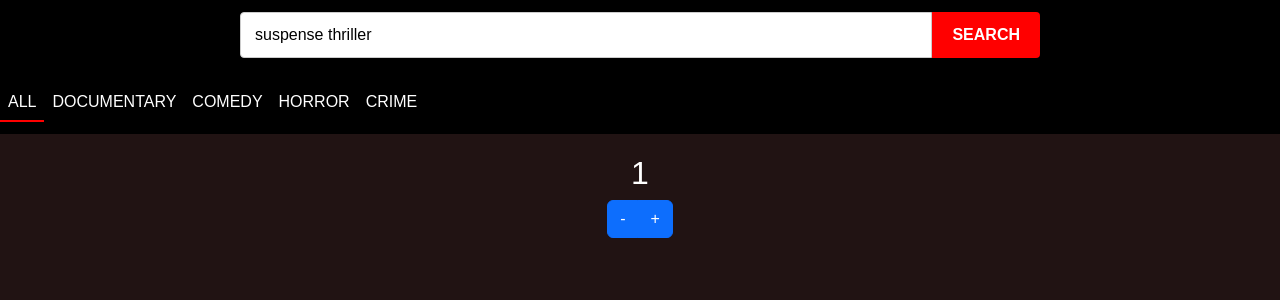
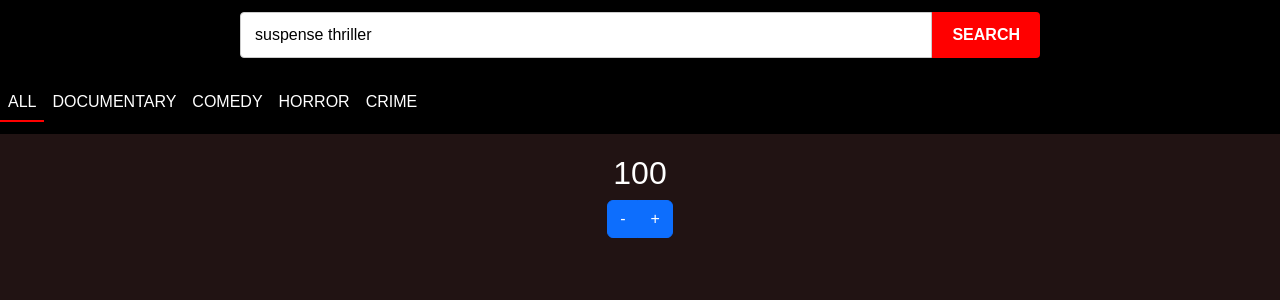
Before and after one commit to princeagrawal024/netflix-roulette, a React (Vite) app in the folder my-app/: page / in a window 1280 px wide. Shown: the top 300 px of the page. Built offline with nearby package versions, Linux system fonts and the light colour scheme.

Commit message:
updated code

```diff
--- a/my-app/src/App.jsx
+++ b/my-app/src/App.jsx
@@ -1,8 +1,8 @@
 import { useState } from 'react'
 import './App.css'
-import CounterIndex from 'components/Counter/CounterIndex'
 import GenreNavBar from 'components/GenreSelect/GenreNavBar'
 import SearchBar from 'components/SearchForm/SearchBar';
+import Counter from './components/Counter/JSXCounter';
 
 
 function App() {
@@ -30,7 +30,7 @@ function App() {
         <GenreNavBar genres={genres} selectedGenre={selectedGenre} onSelectCallBack={onSelectCallBack} />
       </div>
       <div className='Counter'>
-        <CounterIndex />
+        <Counter  initialValue={100}/>
       </div>
     </>
   )
--- a/my-app/src/components/Counter/CounterIndex.jsx
+++ /dev/null
@@ -1,10 +0,0 @@
-import Counter from 'components/Counter/JSXCounter'
-
-
-export default function CounterIndex() {
-  return (
-    <div>
-        <Counter />
-    </div>
-  )
-}
```
Also changed, not shown: my-app/package.json (+5 -2 lines), 1 other file (tests, documents, lock files or other folders).
